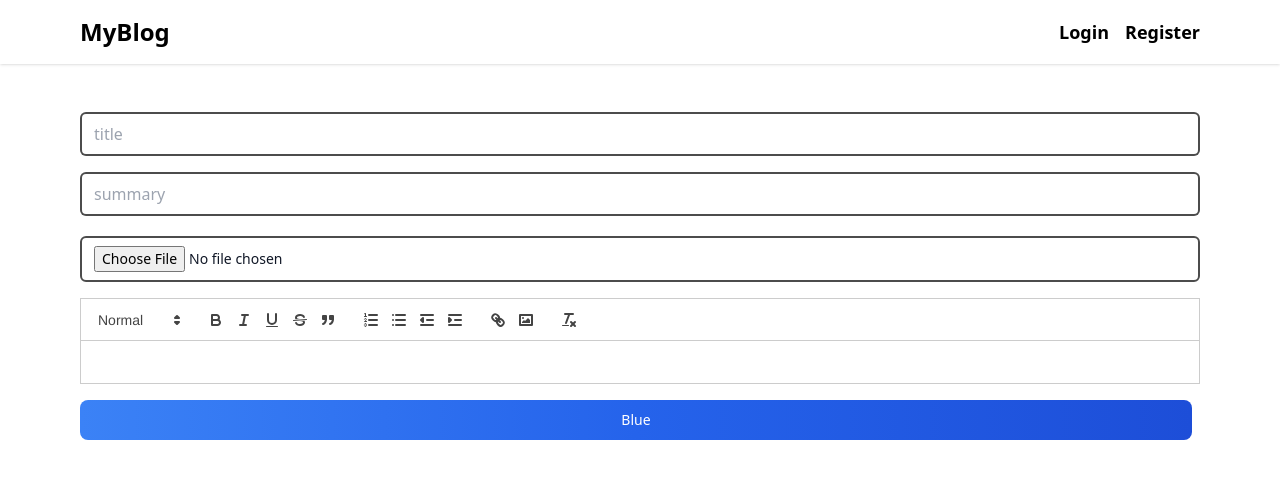
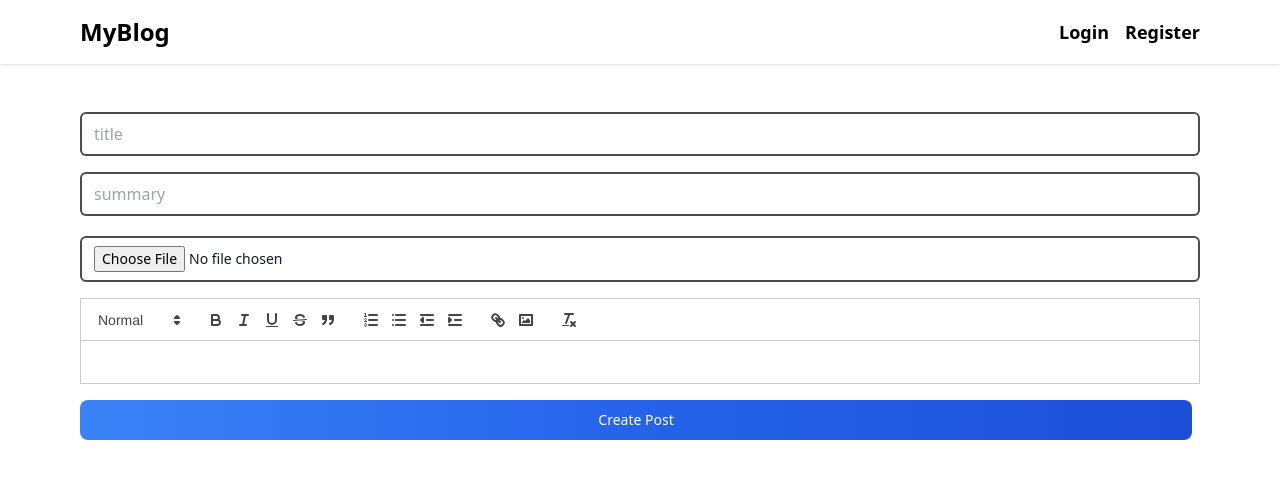
Before and after one commit to hamaadafzal4209/Blog-App, a React (Vite) app in the folder client/: page /create in a window 1280 px wide. Shown: the top 478 px of the page. Built offline with nearby package versions, Linux system fonts and the light colour scheme; no server answers.

Commit message:
MOdify Create New Page

```diff
--- a/client/src/Pages/Create.jsx
+++ b/client/src/Pages/Create.jsx
@@ -70,7 +70,7 @@ function Create() {
           type="submit"
           className="text-white bg-gradient-to-r from-blue-500 via-blue-600 to-blue-700 hover:bg-gradient-to-br focus:ring-4 focus:outline-none focus:ring-blue-300 dark:focus:ring-blue-800 font-medium rounded-lg text-sm px-5 py-2.5 text-center me-2 mb-2"
         >
-          Blue
+          Create Post
         </button>
       </form>
     </div>
```
